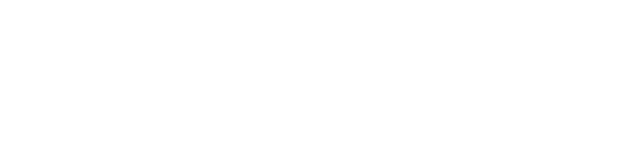
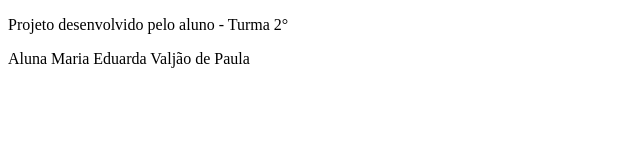
Before and after one commit to mariavaljao/Flashcard-Nay-2-D, a plain HTML site: page index.html in a window 1280 px wide. Shown: the whole page, without its empty margins (0-640 px from the left). Drawn offline with Linux system fonts and the light colour scheme.

Commit message:
Add files via upload

```diff
--- a/index.html
+++ b/index.html
@@ -3,15 +3,15 @@
 <head>
     <meta charset="UTF-8">
     <meta name="viewport" content="width=device-width, initial-scale=1.0">
-    <title>Document</title>
+    <title>Flashcard</title>
 </head>
 <body>
     <main>
 
     </main>
     <footer>
-
+<p>Projeto desenvolvido pelo aluno - Turma 2° </p>
+<p>Aluna Maria Eduarda Valjão de Paula</p>
     </footer>
-
 </body>
 </html>
```
